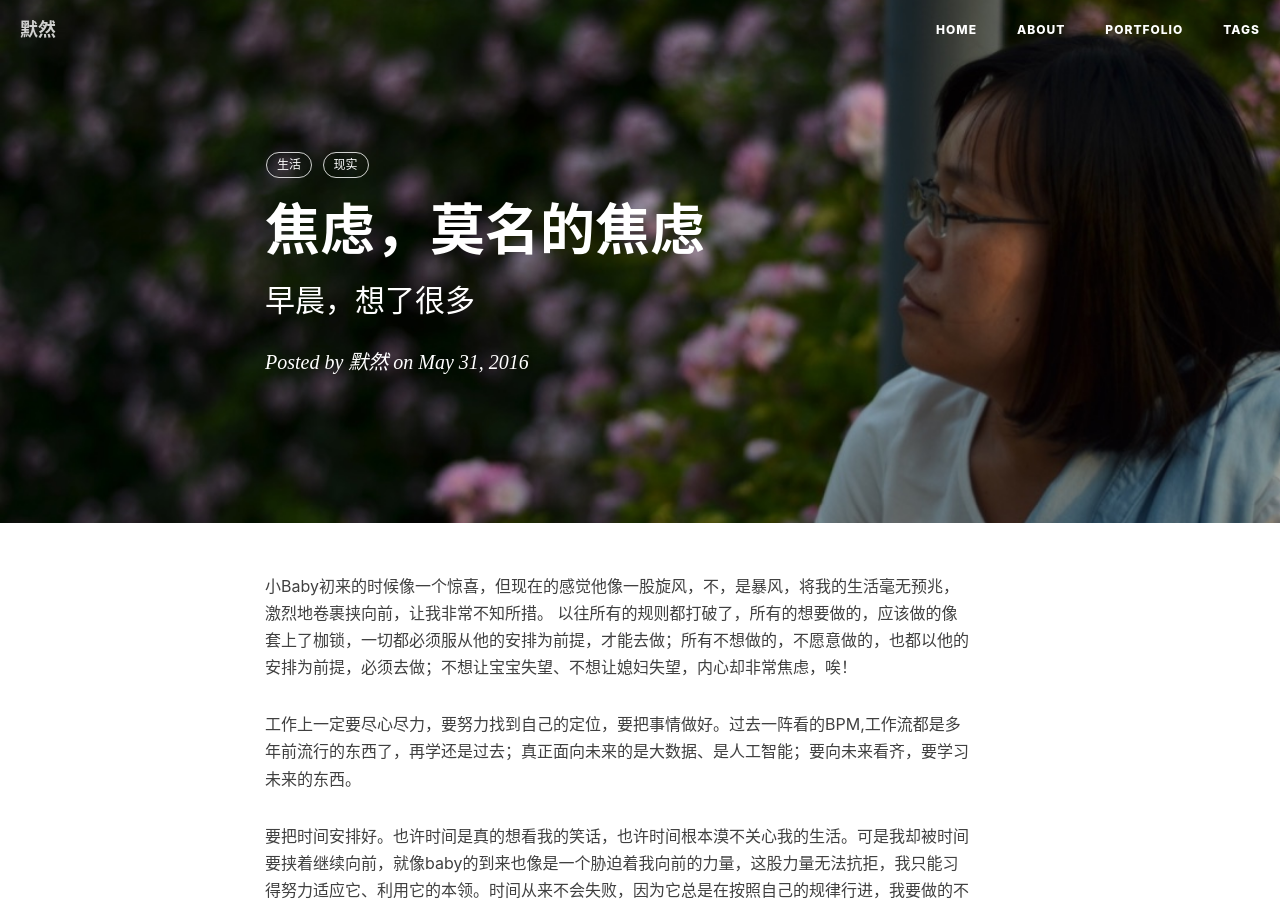
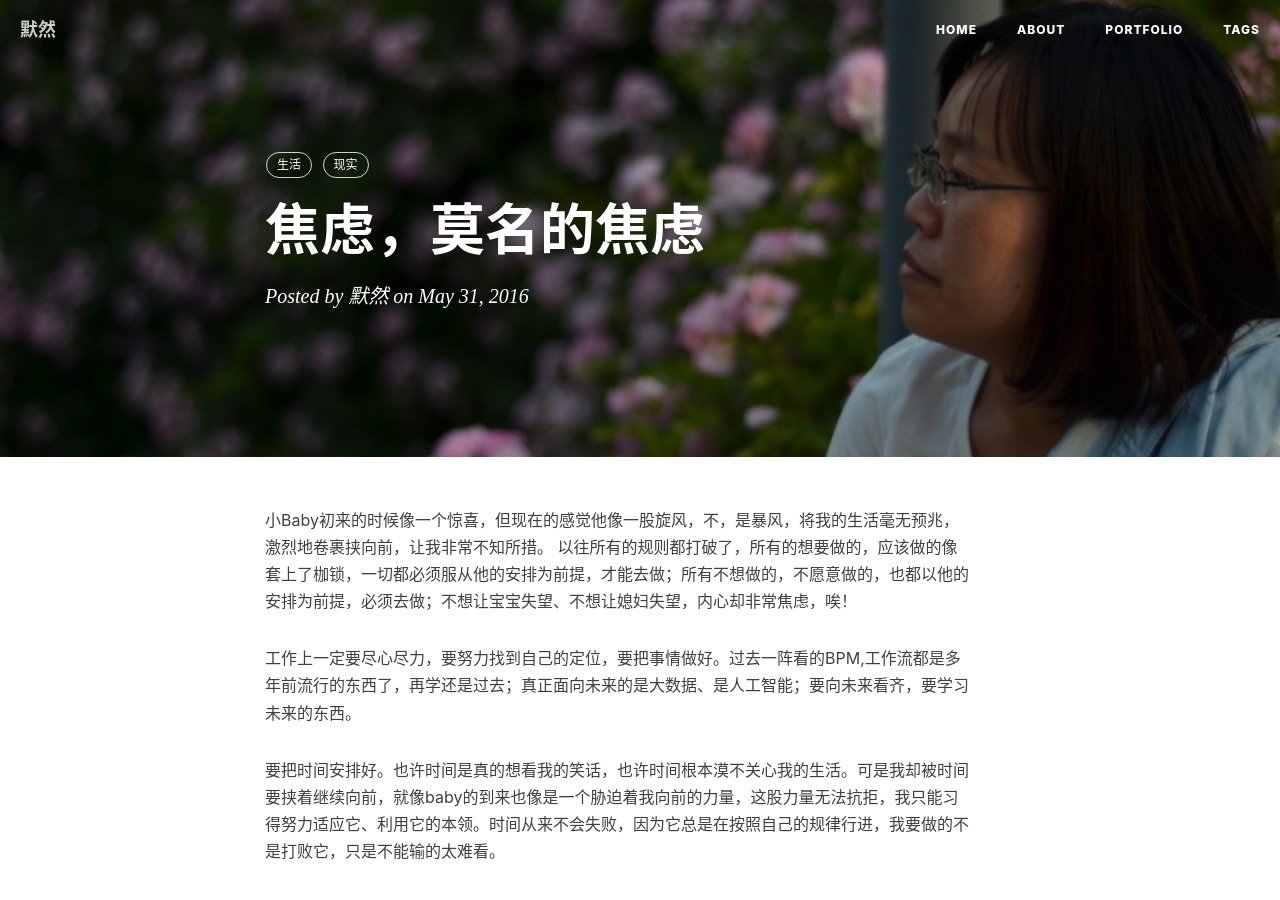
Before and after one commit to seannell/StopTalking, a Jekyll site: the page built from _posts/2016-05-31-焦虑.md, in a window 1280 px wide and 900 px high. Built offline with Jekyll 4.4.1, drawn with Linux system fonts in a browser that asks for light colours; nearby versions of some CDN libraries; comment, search, counter and statistics services are not loaded.

```diff
--- a/_posts/2016-05-31-焦虑.md
+++ b/_posts/2016-05-31-焦虑.md
@@ -4,8 +4,6 @@
 tags:
   - 生活
   - 现实
-subtitle:   "早晨，想了很多"
-author:     "默然"
 header-img: "assets/20160531/life.jpg"
 ---
 
```
